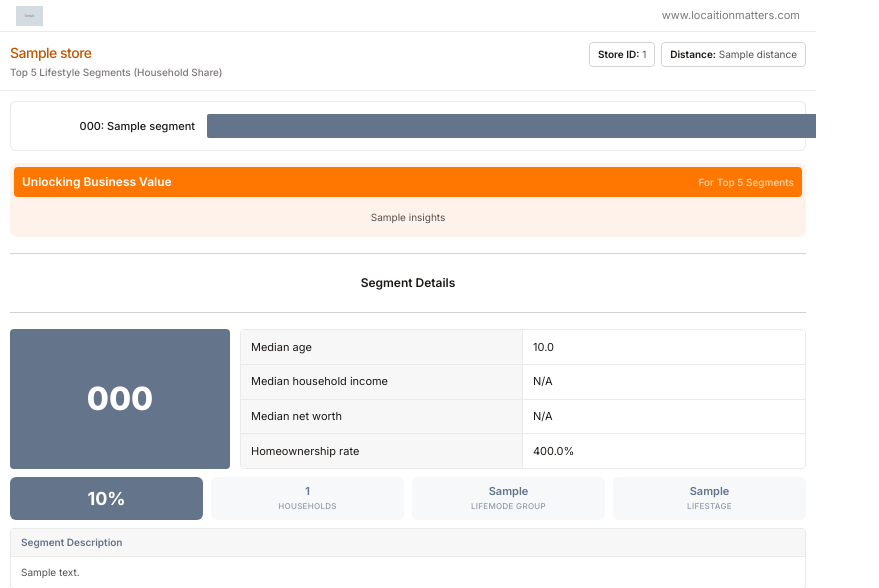
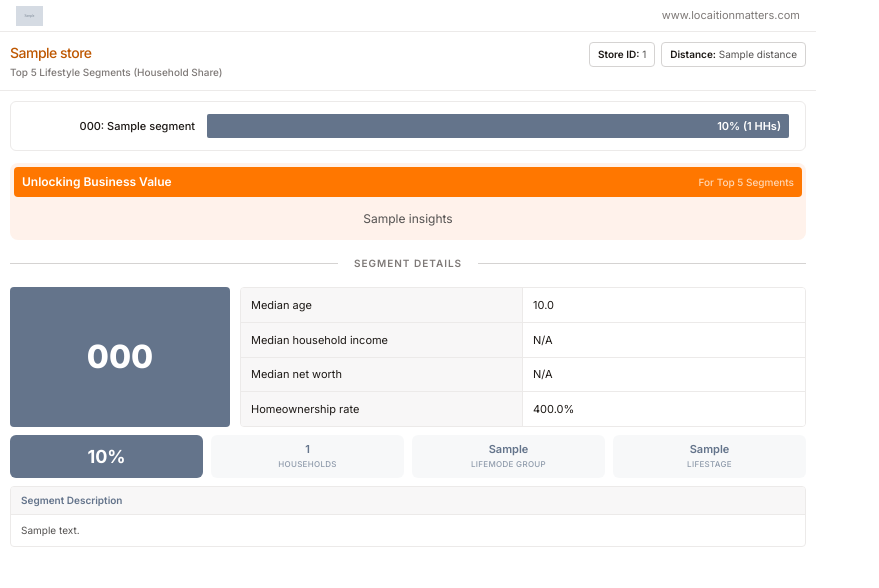
Before and after one commit to patelyakshit/marketinsightsai-backend, a Python web app: template templates/reports/tapestry/report.html in a window 1280 px wide. Shown: the top 588 px of the page, without its empty margins (0-879 px from the left). Run offline with Jinja, Linux system fonts and the light colour scheme; the template is opened without the code that fills it: most values are stand-ins (such as "Sample title", 1, 10 or a date in 2020); grey boxes marked "Sample" are stand-in pictures.

Commit message:
feat: enhance tapestry report styling and AI intent detection
- Improved chart styling with better rounded corners and spacing
- Enhanced AI service with better intent detection patterns
- Updated tapestry service with improved report generation
- Refined base template styling for better PDF output

🤖 Generated with [Claude Code](https://claude.com/claude-code)

Co-Authored-By: Claude Opus 4.5 <noreply@anthropic.com>

```diff
--- a/templates/reports/tapestry/base.html
+++ b/templates/reports/tapestry/base.html
@@ -211,6 +211,8 @@
             border-radius: 2px;
             overflow: visible;
             position: relative;
+            display: flex;
+            align-items: center;
         }
 
         .chart-bar {
@@ -228,6 +230,19 @@
             font-weight: 600;
             color: white;
             white-space: nowrap;
+        }
+
+        .chart-bar-text-outside {
+            font-size: 11px;
+            font-weight: 600;
+            white-space: nowrap;
+            margin-left: 8px;
+            flex-shrink: 0;
+        }
+
+        .chart-bar-small {
+            min-width: 0;
+            flex-shrink: 0;
         }
 
         /* Segment Card - New Design */
@@ -485,6 +500,30 @@
             margin: 16px 0;
         }
 
+        /* Section Separator with centered text */
+        .section-separator {
+            display: flex;
+            align-items: center;
+            margin: 16px 0;
+        }
+
+        .section-separator::before,
+        .section-separator::after {
+            content: '';
+            flex: 1;
+            height: 1px;
+            background: var(--border-dark);
+        }
+
+        .section-separator-text {
+            padding: 0 16px;
+            font-size: 10px;
+            font-weight: 600;
+            color: var(--text-light);
+            letter-spacing: 1px;
+            text-transform: uppercase;
+        }
+
         /* Segment Divider - between segments on pages 2 and 3 */
         .segment-divider {
             height: 1px;
@@ -568,6 +607,11 @@
             line-height: 1.6;
         }
 
+        /* Larger font for main insights section */
+        .insights-section-main .insights-box p {
+            font-size: 12px;
+        }
+
         /* Footer */
         .page-footer {
             position: absolute;
--- a/templates/reports/tapestry/components/chart.html
+++ b/templates/reports/tapestry/components/chart.html
@@ -2,12 +2,19 @@
 <div class="chart-section">
     <div class="chart-container">
         {% for segment in segments %}
+        {% set bar_width = (segment.household_share / max_share * 100)|round(1) %}
+        {% set is_small_bar = bar_width < 35 %}
         <div class="chart-row">
             <div class="chart-label">{{ segment.code }}: {{ segment.name }}</div>
             <div class="chart-bar-container">
-                <div class="chart-bar" style="width: {{ (segment.household_share / max_share * 100)|round(1) }}%; background-color: {{ segment_colors.get(segment.code[0], '#64748B') }};">
+                <div class="chart-bar {% if is_small_bar %}chart-bar-small{% endif %}" style="width: {{ bar_width }}%; background-color: {{ segment_colors.get(segment.code[0], '#64748B') }};">
+                    {% if not is_small_bar %}
                     <span class="chart-bar-text">{{ segment.household_share|round(0)|int }}% ({{ "{:,}".format(segment.household_count) }} HHs)</span>
+                    {% endif %}
                 </div>
+                {% if is_small_bar %}
+                <span class="chart-bar-text-outside" style="color: {{ segment_colors.get(segment.code[0], '#64748B') }};">{{ segment.household_share|round(0)|int }}% ({{ "{:,}".format(segment.household_count) }} HHs)</span>
+                {% endif %}
             </div>
         </div>
         {% endfor %}
--- a/templates/reports/tapestry/report.html
+++ b/templates/reports/tapestry/report.html
@@ -11,10 +11,10 @@
             {# Business Insights below chart (task 4) #}
             {% include "reports/tapestry/components/insights.html" %}
 
-            {# Divider and heading before segments section #}
-            <div class="section-divider"></div>
-            <div class="segment-details-heading">Segment Details</div>
-            <div class="section-divider"></div>
+            {# Separator with centered text before segments #}
+            <div class="section-separator">
+                <span class="section-separator-text">SEGMENT DETAILS</span>
+            </div>
 
             {# First segment card (not compact) #}
             {% if segments|length > 0 %}
```
Also changed, not shown: app/api/chat.py (+7 -2 lines), app/services/ai_service.py (+36 -3 lines), app/services/tapestry_service.py (+27 -8 lines).
